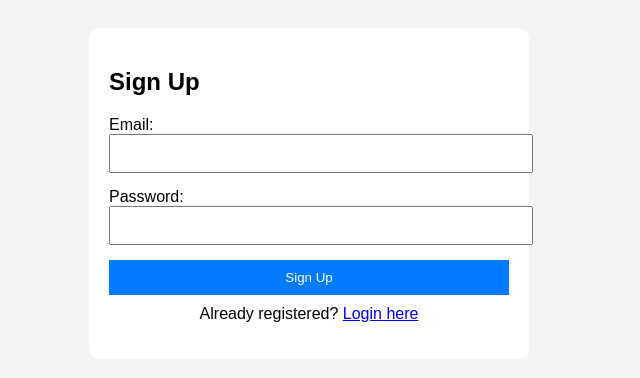
After one commit to mahia05/Local-Handmade-Product-Marketplace, a PHP site: page /signup_login_flow.php in a window 1280 px wide. The commit adds this page. Shown: the top 378 px of the page, without its empty margins (331-971 px from the left). Run offline with PHP 8.4, Linux system fonts and the light colour scheme.

Commit message:
some changes done in every php

```diff
--- /dev/null
+++ b/signup_login_flow.php
@@ -0,0 +1,168 @@
+<?php
+session_start();
+include 'db.php';
+
+$step = isset($_GET['step']) ? $_GET['step'] : 'signup';
+$error = '';
+$success = '';
+
+// Handle signup
+if ($_SERVER['REQUEST_METHOD'] === 'POST' && isset($_POST['signup'])) {
+    $email = trim($_POST['email']);
+    $password = password_hash($_POST['password'], PASSWORD_DEFAULT);
+
+    // Check if email already exists
+    $check = $conn->prepare("SELECT id FROM users WHERE email = ?");
+    $check->bind_param("s", $email);
+    $check->execute();
+    $check->store_result();
+
+    if ($check->num_rows > 0) {
+        $error = "⚠️ Email already registered. Please login.";
+        $step = 'login';
+    } else {
+        $stmt = $conn->prepare("INSERT INTO users (email, password) VALUES (?, ?)");
+        $stmt->bind_param("ss", $email, $password);
+        if ($stmt->execute()) {
+            $success = "✅ Registration complete. Now login.";
+            $step = 'login';
+        } else {
+            $error = "❌ Registration failed.";
+        }
+    }
+}
+
+// Handle login
+if ($_SERVER['REQUEST_METHOD'] === 'POST' && isset($_POST['login'])) {
+    $email = trim($_POST['email']);
+    $password = $_POST['password'];
+
+    $stmt = $conn->prepare("SELECT id, password FROM users WHERE email = ?");
+    $stmt->bind_param("s", $email);
+    $stmt->execute();
+    $stmt->store_result();
+    $stmt->bind_result($user_id, $hashed_password);
+
+    if ($stmt->num_rows === 1) {
+        $stmt->fetch();
+        if (password_verify($password, $hashed_password)) {
+            $_SESSION['user_id'] = $user_id;
+            $_SESSION['email'] = $email;
+            $success = "✅ Login successful!";
+
+            // Redirect back to add_to_cart.php to finish cart addition
+            header("Location: add_to_cart.php");
+            exit();
+        } else {
+            $error = "❌ Invalid password.";
+        }
+    } else {
+        $error = "❌ User not found.";
+    }
+}
+?>
+
+<!DOCTYPE html>
+<html>
+
+<head>
+    <title>Signup/Login</title>
+    <style>
+        body {
+            font-family: Arial;
+            background-color: #f4f4f4;
+            padding: 20px;
+        }
+
+        .container {
+            max-width: 400px;
+            margin: auto;
+            background: white;
+            padding: 20px;
+            border-radius: 10px;
+        }
+
+        .form-group {
+            margin-bottom: 15px;
+        }
+
+        label {
+            display: block;
+        }
+
+        input[type="email"],
+        input[type="password"] {
+            width: 100%;
+            padding: 10px;
+        }
+
+        .btn {
+            background: #007BFF;
+            color: white;
+            padding: 10px 15px;
+            border: none;
+            width: 100%;
+            cursor: pointer;
+        }
+
+        .btn:hover {
+            background: #0056b3;
+        }
+
+        .msg {
+            margin-top: 10px;
+            color: green;
+        }
+
+        .error {
+            margin-top: 10px;
+            color: red;
+        }
+    </style>
+</head>
+
+<body>
+
+    <div class="container">
+        <h2><?= $step === 'signup' ? 'Sign Up' : 'Login' ?></h2>
+
+        <?php if ($success): ?>
+            <p class="msg"><?= $success ?></p>
+        <?php endif; ?>
+
+        <?php if ($error): ?>
+            <p class="error"><?= $error ?></p>
+        <?php endif; ?>
+
+        <?php if ($step === 'signup'): ?>
+            <form method="POST">
+                <div class="form-group">
+                    <label>Email:</label>
+                    <input type="email" name="email" required />
+                </div>
+                <div class="form-group">
+                    <label>Password:</label>
+                    <input type="password" name="password" required />
+                </div>
+                <button type="submit" name="signup" class="btn">Sign Up</button>
+            </form>
+            <p style="text-align:center; margin-top:10px;">Already registered? <a href="?step=login">Login here</a></p>
+        <?php else: ?>
+            <form method="POST">
+                <div class="form-group">
+                    <label>Email:</label>
+                    <input type="email" name="email" required />
+                </div>
+                <div class="form-group">
+                    <label>Password:</label>
+                    <input type="password" name="password" required />
+                </div>
+                <button type="submit" name="login" class="btn">Login</button>
+            </form>
+            <p style="text-align:center; margin-top:10px;">New user? <a href="?step=signup">Register here</a></p>
+        <?php endif; ?>
+    </div>
+
+</body>
+
+</html>
```
Also changed, not shown: add_to_cart.php (+40 -3 lines), product.php (+154 -6 lines).
